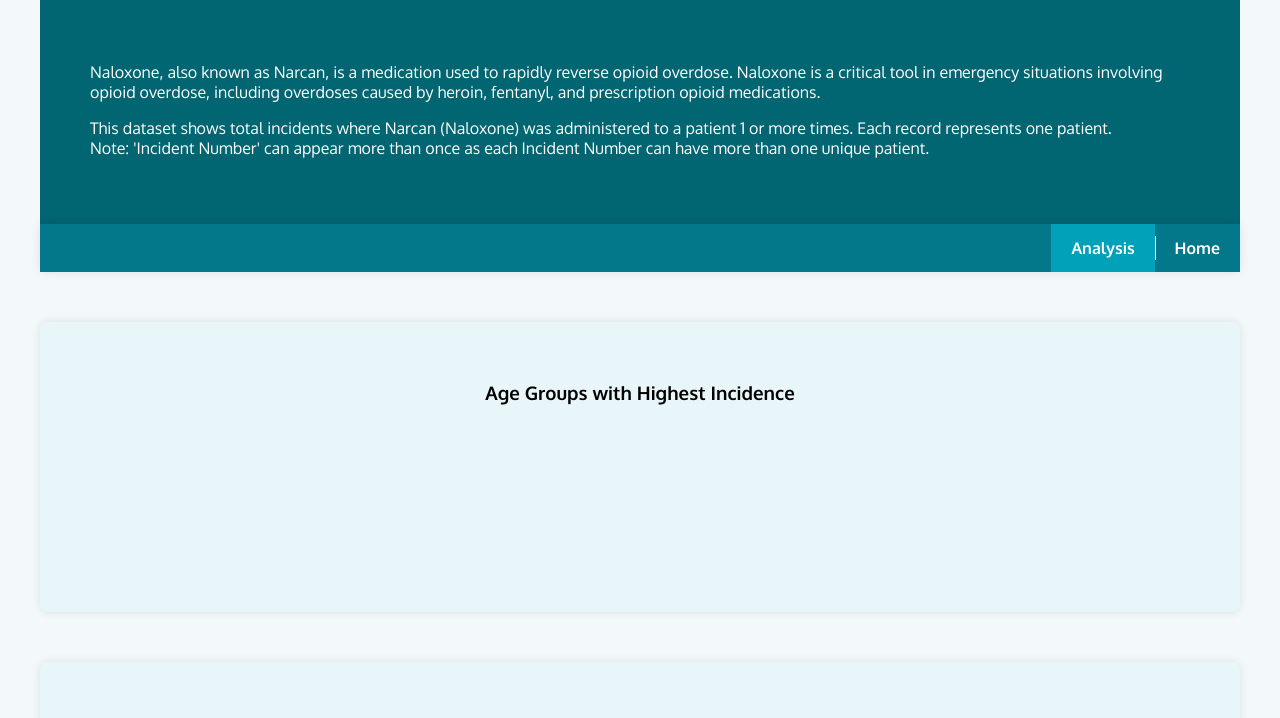
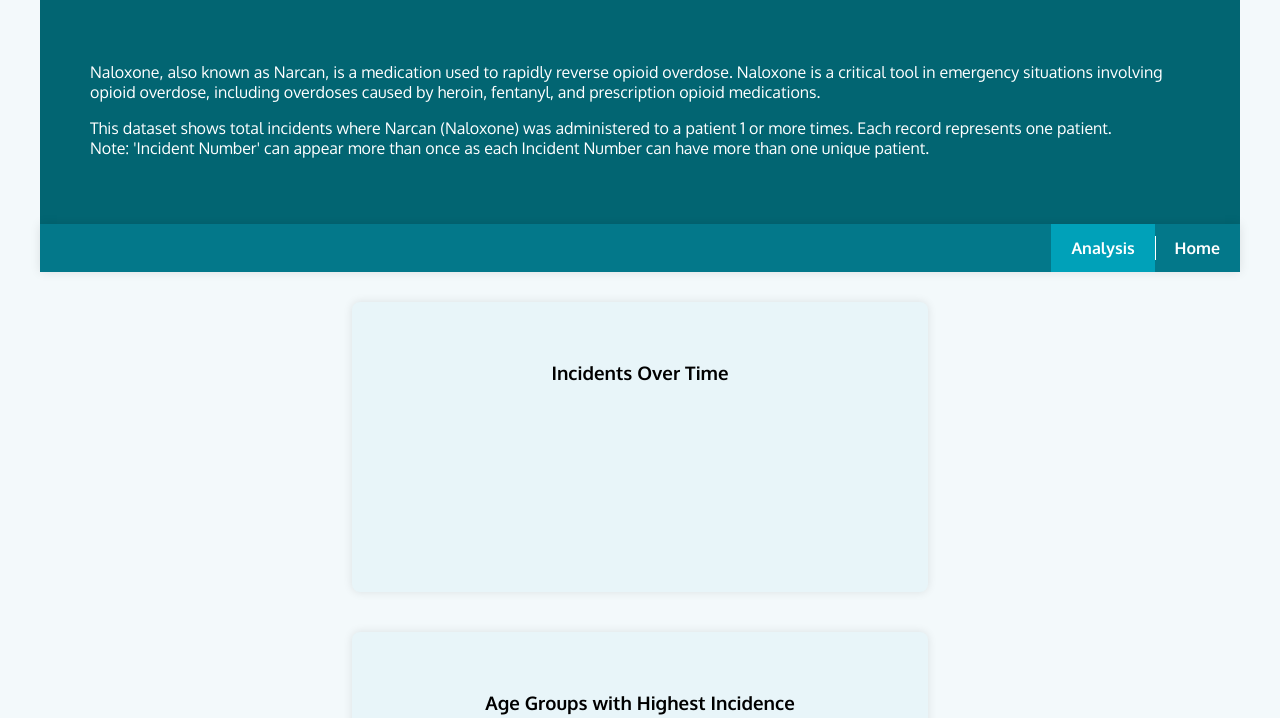
Before and after one commit to fevee/WPGNarcanData, a plain HTML site: page analysis.html in a window 1280 px wide. Shown: the part 167-885 px from the top of the page. Drawn offline with nearby package versions, Linux system fonts and the light colour scheme; no server answers.

Commit message:
Update css

```diff
--- a/analysis.html
+++ b/analysis.html
@@ -27,6 +27,11 @@
             </ul>
         </nav>
 
+        <div class="chartWrapper">
+            <div class="chartContainer">
+                <h3>Incidents Over Time</h3>
+                <canvas id="incidentsOverTimeChart"></canvas>
+            </div>
             <div class="chartContainer">
                 <h3>Age Groups with Highest Incidence</h3>
                 <canvas id="ageChart"></canvas>
@@ -41,10 +46,6 @@
                 <h3>Gender Distribution</h3>
                 <canvas id="genderChart"></canvas>
             </div>
-
-        <div class="chartContainer">
-            <h3>Incidents Over Time</h3>
-            <canvas id="incidentsOverTimeChart"></canvas>
         </div>
 
         <footer>
--- a/main.css
+++ b/main.css
@@ -196,7 +196,6 @@ footer a:hover {
 }
 
 .chartContainer {
-    margin: 50px auto;
     background-color: #E8F5F9;
     padding: 40px;
     border-radius: 8px;
@@ -205,5 +204,24 @@ footer a:hover {
     justify-content: center;
     align-items: center;
     flex-direction: column;
-    margin-bottom: 20px;
+    margin: 10px;
+    width: 100%;
+    box-sizing: border-box;
 }
+
+.chartWrapper {
+    display: flex;
+    flex-wrap: wrap;
+    justify-content: space-around;
+    gap: 20px;
+}
+
+.chartContainer {
+    width: 48%;
+}
+
+@media (max-width: 768px) {
+    .chartContainer {
+        width: 100%;
+    }
+}
```
Lines whose indentation alone changed are shown as unchanged.
